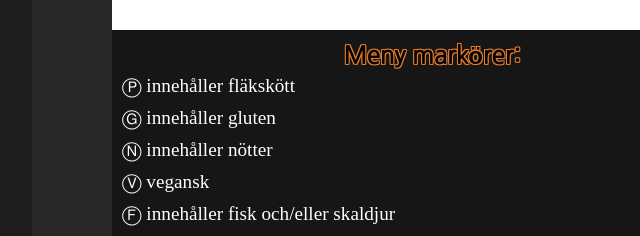
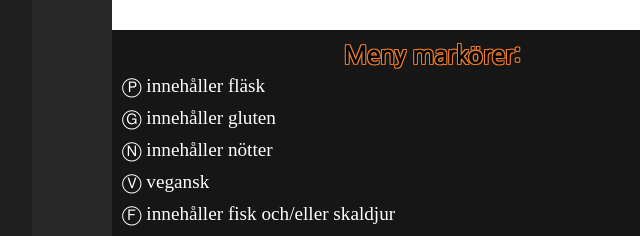
Before and after one commit to CalleAlexanderson/uppgift-2-front-end, a website built with Parcel: page src/menu.html in a window 1280 px wide. Shown: the part 262-498 px from the top of the page, 208-848 px from the left. Built offline with nearby package versions, Linux system fonts and the light colour scheme; no server answers.

Commit message:
ändrade fläskkött till fläsk

```diff
--- a/src/menu.html
+++ b/src/menu.html
@@ -51,7 +51,7 @@
             <section id="dietRestrictions">
                 <h2>Meny markörer:</h2>
                 <ul>
-                    <li>Ⓟ innehåller fläkskött</li>
+                    <li>Ⓟ innehåller fläsk</li>
                     <li>Ⓖ innehåller gluten</li>
                     <li>Ⓝ innehåller nötter</li>
                     <li>Ⓥ vegansk</li>
```
